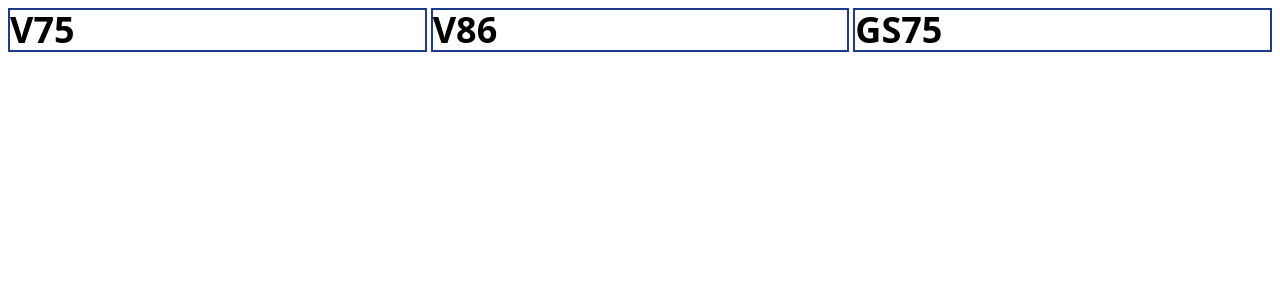
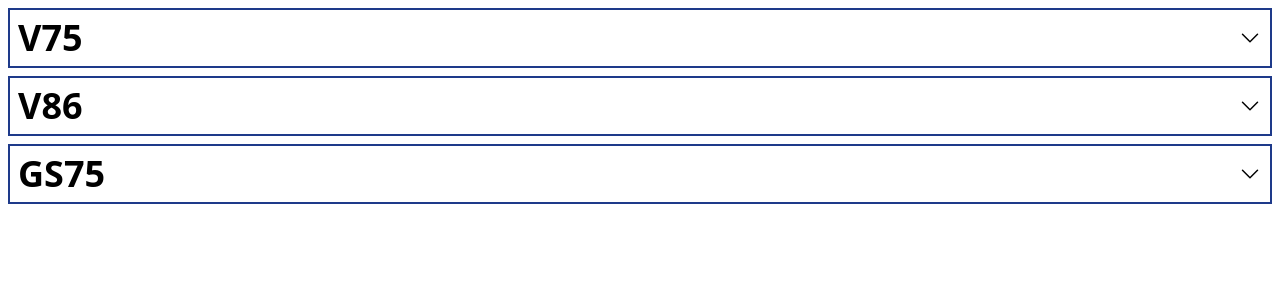
Before and after one commit to karledenstal/atg-case, a React (Vite) app: page / in a window 1280 px wide. Shown: the top 300 px of the page. Built offline with nearby package versions, Linux system fonts and the light colour scheme.

Commit message:
making it look a bit prettier

```diff
--- a/package.json
+++ b/package.json
@@ -6,11 +6,13 @@
   "scripts": {
     "dev": "vite",
     "build": "tsc && vite build",
+    "test": "vitest",
     "lint": "eslint . --ext ts,tsx --report-unused-disable-directives --max-warnings 0",
     "preview": "vite preview",
     "prettier": "prettier --write \"src/**/*.{js,jsx,ts,tsx,json,css,scss,md}\""
   },
   "dependencies": {
+    "@heroicons/react": "^2.0.18",
     "@reduxjs/toolkit": "^1.9.5",
     "date-fns": "^2.30.0",
     "react": "^18.2.0",
--- a/src/components/games/RaceInfo.tsx
+++ b/src/components/games/RaceInfo.tsx
@@ -2,6 +2,7 @@ import format from 'date-fns/format'
 import { Start } from '../../models/game'
 import { StartInfo } from './StartInfo'
 import { useState } from 'react'
+import { timeFormat } from '../../utils'
 
 type RaceInfoProps = {
   number: number
@@ -26,8 +27,10 @@ export const RaceInfo = ({
           showStarts && 'font-semibold'
         }`}
       >
-        {number} - {name ? name : 'Okänt namn'} -
-        {format(new Date(startTime), 'HH:mm')}
+        <span>
+          {number} - {name ?? 'Okänt namn'}
+        </span>
+        <span>- {format(new Date(startTime), timeFormat)}</span>
       </h4>
       {showStarts && (
         <div>
--- a/src/components/games/ResultAccordion.tsx
+++ b/src/components/games/ResultAccordion.tsx
@@ -2,6 +2,8 @@ import format from 'date-fns/format'
 import { Track } from '../../models/product'
 import { useGetGameQuery } from '../../api/racingInfoApi'
 import { RaceInfo } from './RaceInfo'
+import { useState } from 'react'
+import { timeFormat } from '../../utils'
 
 type ResultAccordionProps = {
   id: string
@@ -14,15 +16,23 @@ export const ResultAccordion = ({
   startTime,
   tracks,
 }: ResultAccordionProps) => {
+  const [displayRace, setDisplayRace] = useState(false)
   const { data, isFetching } = useGetGameQuery(id)
 
   return (
-    <div className="p-4">
+    <div className="p-2">
+      <h3
+        onClick={() => setDisplayRace((s) => !s)}
+        className="cursor-pointer text-2xl font-semibold"
+      >
         {tracks?.map((track) => (
-        <div key={track.id}>
-          <h3 className="text-2xl font-semibold">
-            {track.name} - {format(new Date(startTime), 'HH:mm')}
+          <span className="inline-block mr-1 after:content-[','] last-of-type:after:content-['']">
+            {track.name}
+          </span>
+        ))}
+        - {format(new Date(startTime), timeFormat)}
       </h3>
+      {displayRace && (
         <div>
           {!isFetching ? (
             <>
@@ -39,8 +49,7 @@ export const ResultAccordion = ({
             'Loading...'
           )}
         </div>
-        </div>
-      ))}
+      )}
     </div>
   )
 }
--- a/src/components/products/ProductAccordion.tsx
+++ b/src/components/products/ProductAccordion.tsx
@@ -2,6 +2,7 @@ import { useState } from 'react'
 import { useLazyGetProductQuery } from '../../api/racingInfoApi'
 import { BettingType } from '../../models/product'
 import { ResultAccordion } from '../games/ResultAccordion'
+import { ChevronDownIcon, ChevronUpIcon } from '@heroicons/react/24/solid'
 
 type ProductAccordionProps = {
   product: BettingType
@@ -23,14 +24,23 @@ export const ProductAccordion = ({ product }: ProductAccordionProps) => {
     ))
   }
 
+  const renderChevron = () => {
+    if (isExpanded) return <ChevronUpIcon className="inline-block w-6 h-6" />
+    return <ChevronDownIcon className="inline-block w-6 h-6" />
+  }
+
   return (
-    <div>
-      <div className="border-solid border-2 border-blue-900 cursor-pointer">
-        <h2 className="text-4xl font-bold" onClick={onToggle}>
+    <>
+      <div className="p-2 mb-2 border-solid border-2 border-blue-900 cursor-pointer">
+        <h2
+          className="flex justify-between items-center text-4xl font-bold"
+          onClick={onToggle}
+        >
           {product}
+          {renderChevron()}
         </h2>
       </div>
       {isExpanded && <div>{!isFetching ? renderResults() : 'Loading...'}</div>}
-    </div>
+    </>
   )
 }
--- a/src/components/products/ProductListing.tsx
+++ b/src/components/products/ProductListing.tsx
@@ -3,7 +3,7 @@ import { ProductAccordion } from './ProductAccordion'
 
 const ProductListing = () => {
   return (
-    <div className="grid grid-cols-3 gap-1">
+    <div>
       {Object.values(bettingTypes).map((product) => (
         <ProductAccordion key={product} product={product} />
       ))}
--- /dev/null
+++ b/src/utils/index.ts
@@ -0,0 +1 @@
+export const timeFormat = "HH:mm"
```
Also changed, not shown: 2 other files (tests, documents, lock files or other folders). Lines whose indentation alone changed are shown as unchanged.
